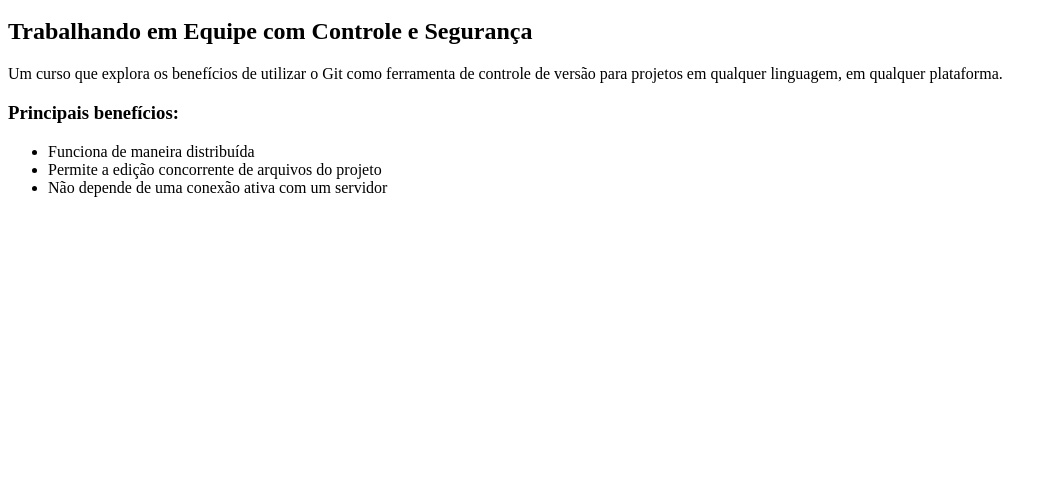
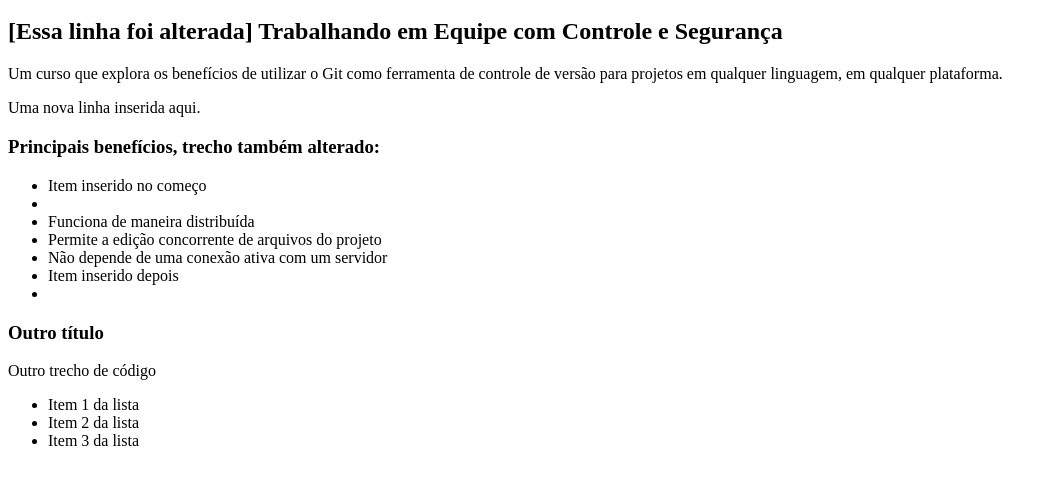
Before and after one commit to andre-forweb/curso-git-alura, a plain HTML site: page index.html in a window 1280 px wide. Shown: the part 48-532 px from the top of the page, without its empty margins (0-1057 px from the left). Drawn offline with Linux system fonts and the light colour scheme.

Commit message:
Alteração de textos da index.html

```diff
--- a/index.html
+++ b/index.html
@@ -10,15 +10,28 @@
     </head>
     <body>
 	<h1>Git Alterado</h1>
-        <h2>Trabalhando em Equipe com Controle e Segurança</h2>
+        <h2>[Essa linha foi alterada] Trabalhando em Equipe com Controle e Segurança</h2>
 
         <p>Um curso que explora os benefícios de utilizar o Git como ferramenta de controle de versão para projetos em qualquer linguagem, em qualquer plataforma.</p>
 
-        <h3>Principais benefícios:</h3>
+	<p>Uma nova linha inserida aqui.</>
+
+        <h3>Principais benefícios, trecho também alterado:</h3>
         <ul>
+		<li>Item inserido no começo<li/>
             <li>Funciona de maneira distribuída</li>
             <li>Permite a edição concorrente de arquivos do projeto</li>
             <li>Não depende de uma conexão ativa com um servidor</li>
+		<li>Item inserido depois<li/>
         </ul>
+
+	<h3>Outro título</h3>
+	<p>Outro trecho de código</p>
+
+	<ul>
+		<li>Item 1 da lista</li>
+		<li>Item 2 da lista</li>
+		<li>Item 3 da lista</li>
+	</ul>
     </body>
 </html>
```
